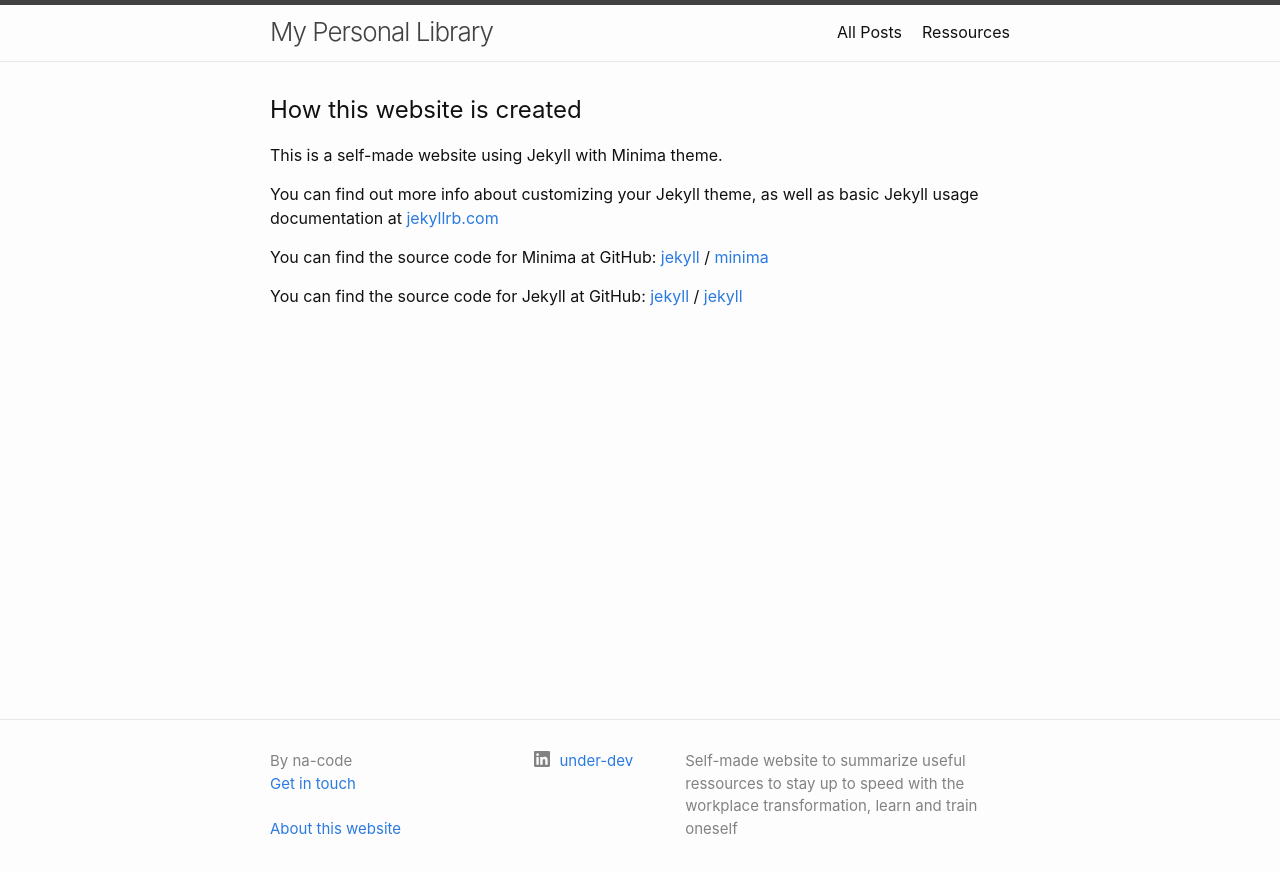
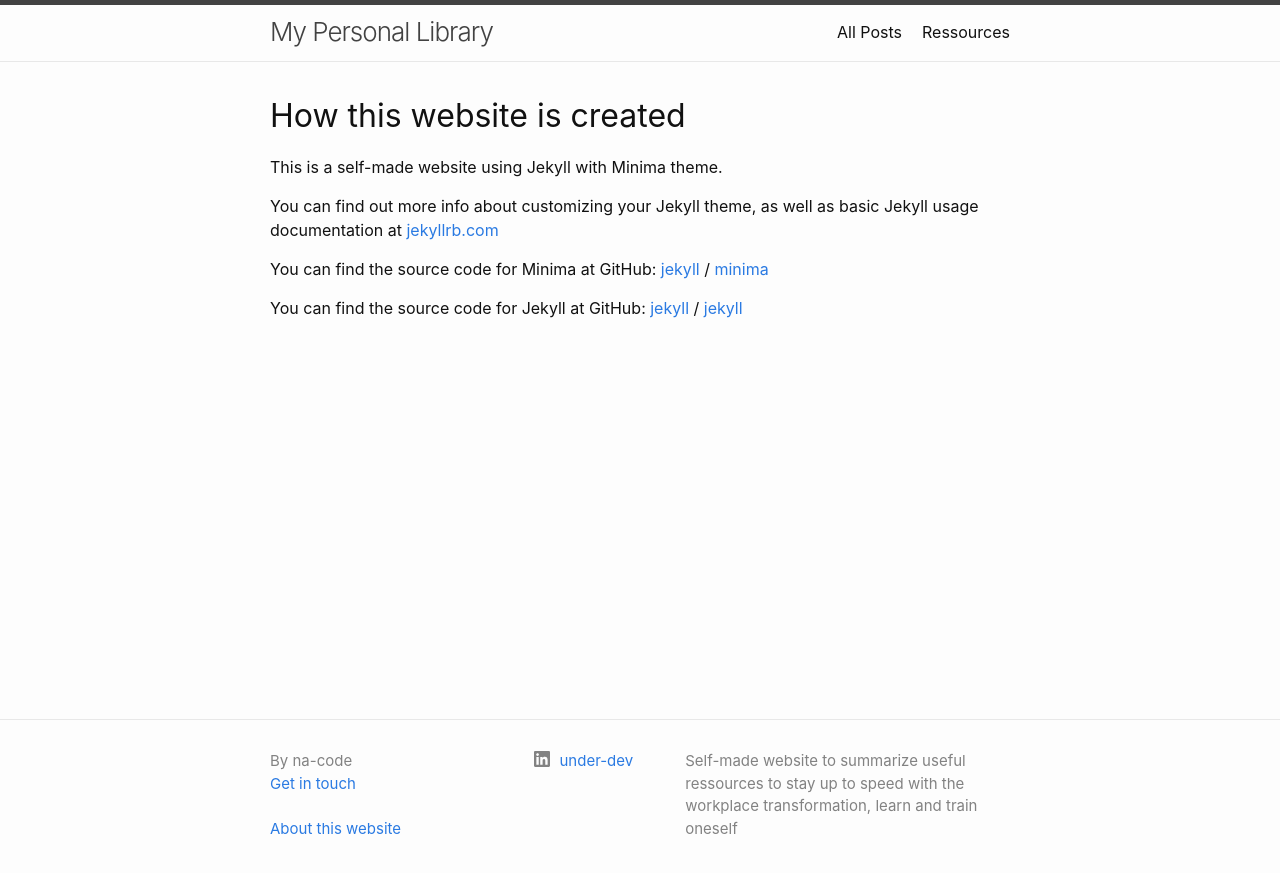
Before and after one commit to na-code/na-site, a Jekyll site: the page built from pages/about.markdown, in a window 1280 px wide. Shown: the top 873 px of the page. Built offline with Jekyll 4.4.1, drawn with Linux system fonts in a browser that asks for light colours.

```diff
--- a/pages/about.markdown
+++ b/pages/about.markdown
@@ -4,7 +4,7 @@ exclude: true
 title: How this website is created
 ---
 
-## How this website is created
+# How this website is created
 
 This is a self-made website using Jekyll with Minima theme.
 
```
